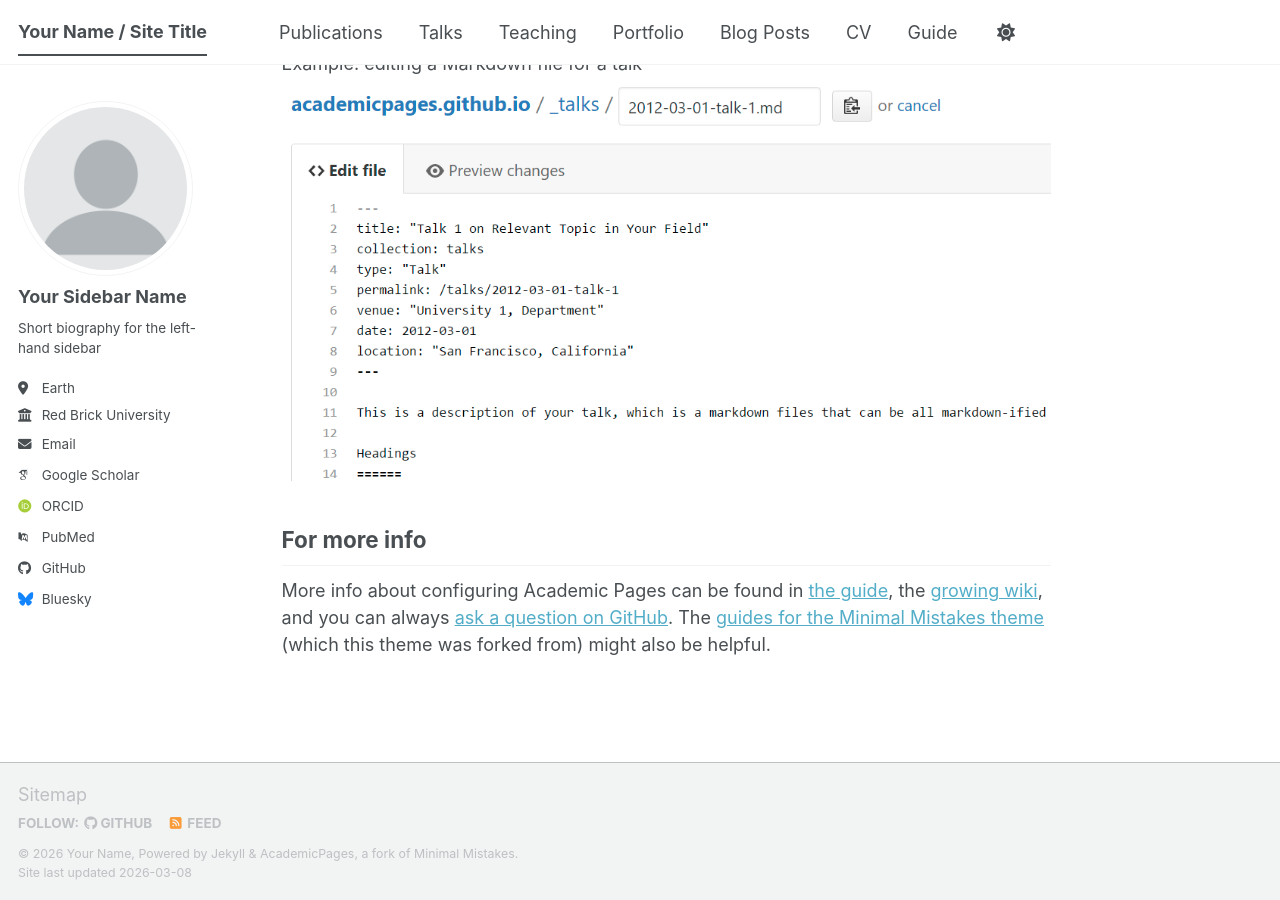
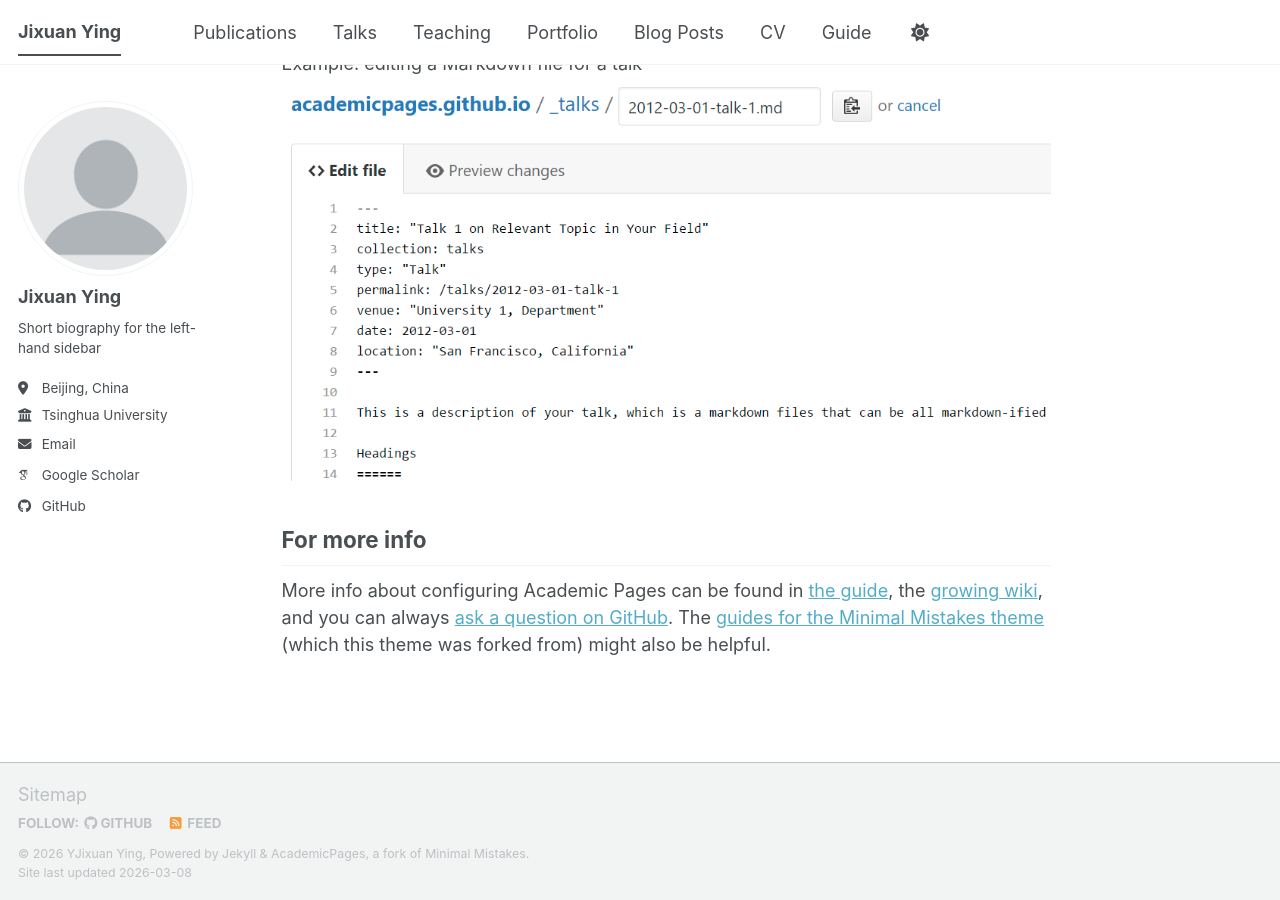
Before and after one commit to Hpesojyjx/Hpesojyjx.github.io, a Jekyll site: the page built from _pages/about.md, in a window 1280 px wide and 900 px high, scrolled down 2720 px. Built offline with Jekyll 4.4.1, drawn with Linux system fonts in a browser that asks for light colours; some web fonts are replaced; a script bundle is joined from its source files by our own code; library files that are not in the unit come from our copies.

Commit message:
Update personal information in _config.yml

```diff
--- a/_config.yml
+++ b/_config.yml
@@ -9,14 +9,14 @@
 # Basic Site Settings
 locale                   : "en-US"
 site_theme               : "default" # The available themes options are "default", "air", "sunrise", "mint", "dirt" and "contrast"
-title                    : "Your Name / Site Title"
+title                    : "Jixuan Ying"
 title_separator          : "-"
-name                     : &name "Your Name"
-description              : &description "Your Name's academic portfolio"   # Update this with a general description of your site, this is the default if not overridden by a page
-url                      : https://academicpages.github.io # The base hostname & protocol for your site e.g. "https://[your GitHub username].github.io",
+name                     : &name "YJixuan Ying"
+description              : &description "Jixuan Ying's academic homepage"   # Update this with a general description of your site, this is the default if not overridden by a page
+url                      : https://Hpesojyjx.github.io # The base hostname & protocol for your site e.g. "https://[your GitHub username].github.io",
                                                            # or if you already have some other page hosted on Github then use "https://[your GitHub username].github.io/[Your Repo Name]"
 baseurl                  : "" # the subpath of your site, e.g. "/blog"
-repository               : "academicpages/academicpages.github.io"
+repository               : "Hpesojyjx/Hpesojyjx.github.io"
 
 # Site Author - The following control what appear as part of the author content on the side bar.
 #               If a field is blank the icon and link will not appear, otherwise it will be shown.
@@ -24,24 +24,24 @@
 author:
   # Biographic information
   avatar           : "profile.png"
-  name             : "Your Sidebar Name"
+  name             : "Jixuan Ying"
   pronouns         : # example: "she/her"
   bio              : "Short biography for the left-hand sidebar"
-  location         : "Earth"
-  employer         : "Red Brick University"
+  location         : "Beijing, China"
+  employer         : "Tsinghua University"
   uri              : # URL
-  email            : "none@example.org"
+  email            : "yingjx23@mails.tsinghua.edu.cn"
 
   # Academic websites
   academia         : # URL
   arxiv            : # URL - Update with the correct link to your profile
-  googlescholar    : "https://scholar.google.com/citations?user=PS_CX0AAAAAJ"
+  googlescholar    : "https://scholar.google.com/citations?user=wxPubfMAAAAJ&hl=en"
   inspire-hep      : # URL
   impactstory      : # URL
-  orcid            : "https://orcid.org/yourorcidurl"
+  orcid            : # URL
   semantic         : # URL
   ssrn             : # URL
-  pubmed           : "https://www.ncbi.nlm.nih.gov/pubmed/?term=john+snow"
+  pubmed           : # URL
   researchgate     : # URL
   scopus           : # URL
   zotero           : # URL
@@ -51,13 +51,13 @@
   bitbucket        : # Username - Update with your username on the site
   codepen          : # Username
   dribbble         : # Username
-  github           : "academicpages"
+  github           : "Hpesojyjx"
   kaggle           : # Username
   stackoverflow    : # User number or user number and name (i.e., use "1" or "1/jeff-atwood")
 
   # Social media
   artstation       : # Username
-  bluesky          : "bsky.app" # Replace this with you Bluesky username
+  bluesky          : # Replace this with you Bluesky username
   facebook         : # Username
   flickr           : # Username
   foursquare       : # Username
```
